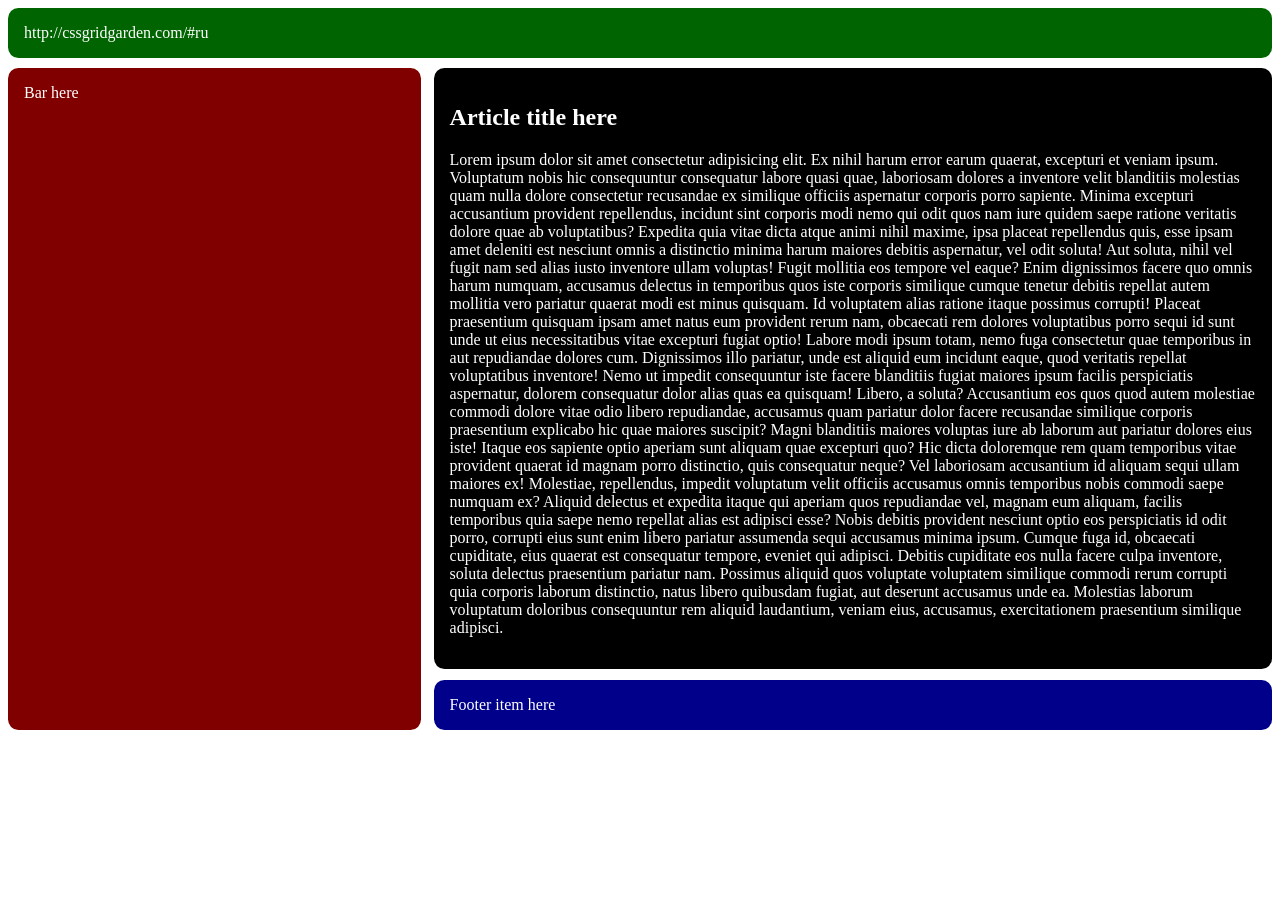
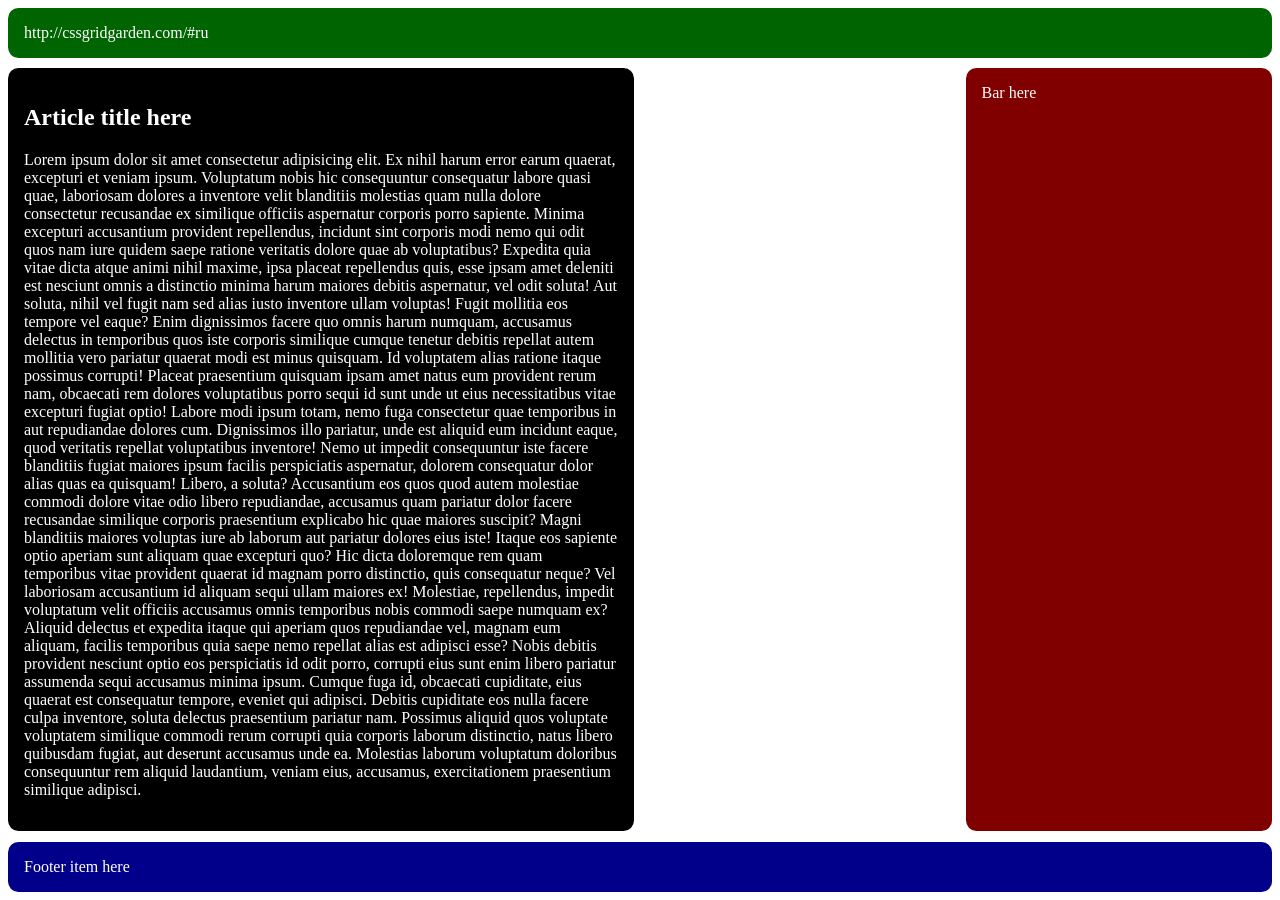
Before and after one commit to vvaxcoder/css_grid, a plain HTML site: page index_m_p.html in a window 1280 px wide. Before the commit the page ends 800 px from the top, so only its background shows below. Drawn offline with Linux system fonts and the light colour scheme.

Commit message:
Another example with grid areas short.

```diff
--- a/style_m_p.css
+++ b/style_m_p.css
@@ -6,11 +6,19 @@ body {
   display: grid;
   gap: 0.65rem 0.8rem;
 
-  grid-template-columns: repeat(3, 1fr);
-  grid-template-areas:
-  'header header header'
-  'sidebar article article'
-  'sidebar footer footer';
+  /* grid-template-columns: repeat(4, 1fr); */
+
+  /* . используется, чтобы задать пустое пространство */
+  /* grid-template-areas:
+  'header header header header'
+  'article article . sidebar'
+  'footer footer footer footer'; */
+
+  /* есть более упрощенная схема, reapet не работает */
+  grid-template:
+  'header header header header' 50px
+  'article article . sidebar' auto
+  'footer footer footer footer' 50px / 1fr 1fr 1fr 1fr;
 }
 
 .container > * {
```
